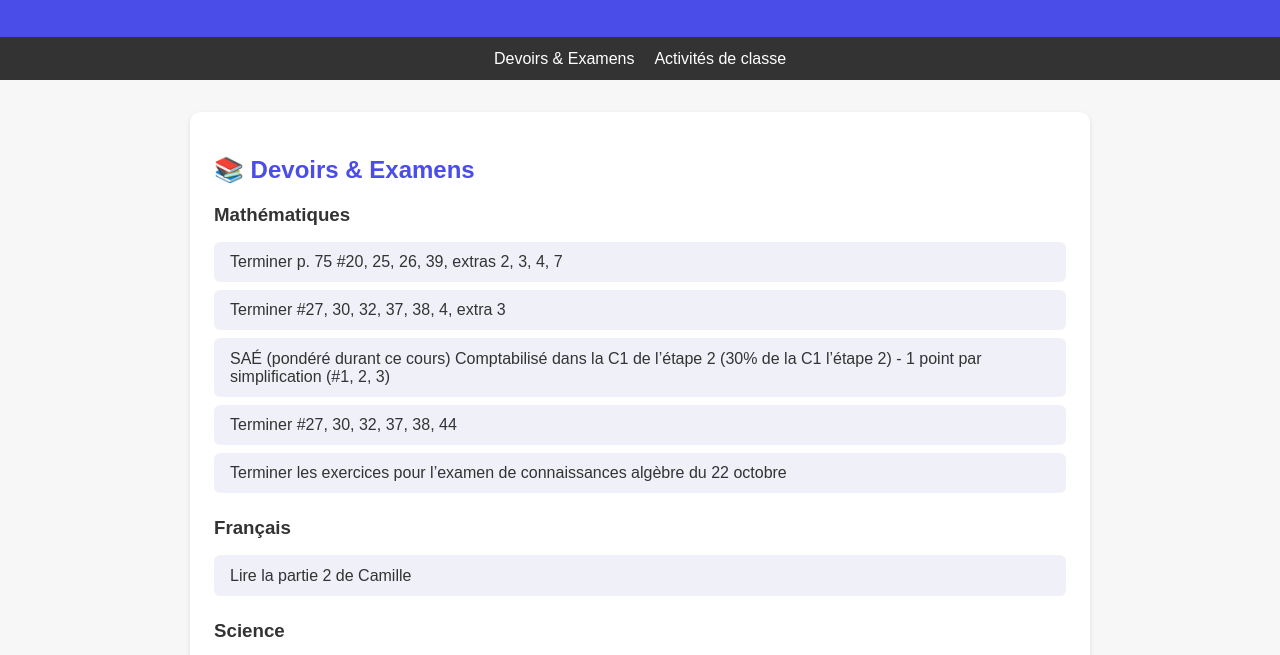
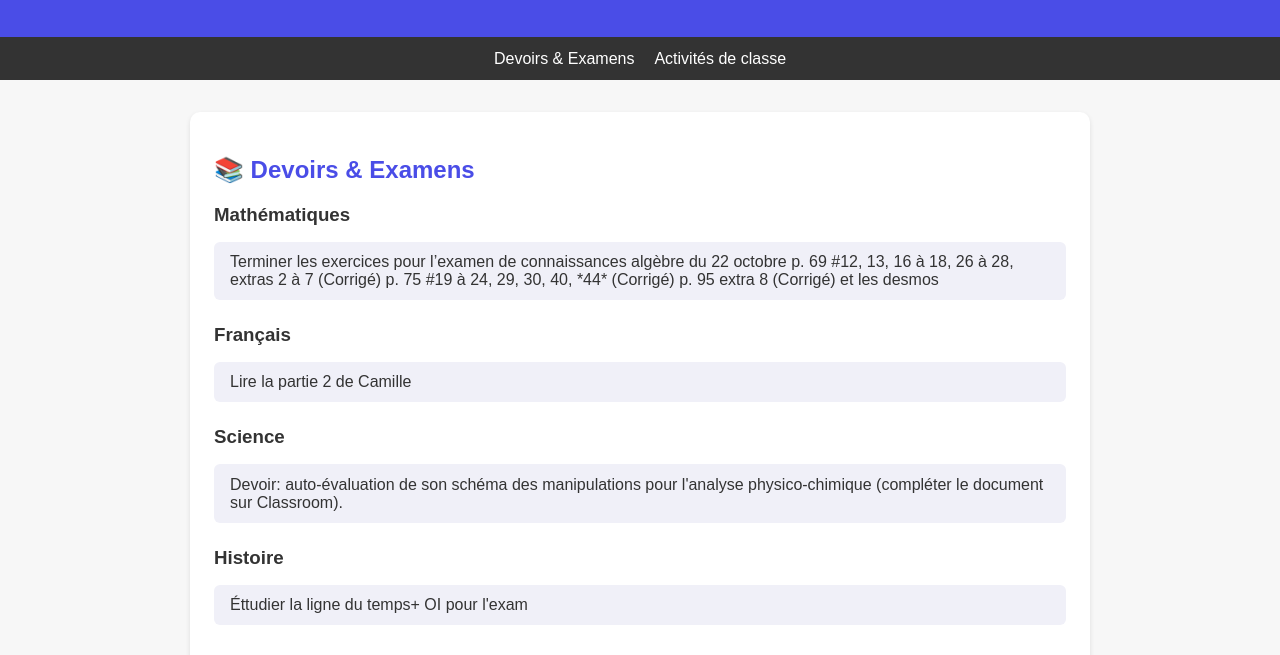
Before and after one commit to ykmrn14-a11y/Classe-302, a plain HTML site: page index.html in a window 1280 px wide. Shown: the part 125-780 px from the top of the page. Drawn offline with Linux system fonts and the light colour scheme.

Commit message:
Add files via upload

```diff
--- a/index.html
+++ b/index.html
@@ -105,16 +105,13 @@
       <div class="subject">
         <h3>Mathématiques</h3>
         <ul>
-          <li>Terminer p. 75 #20, 25, 26, 39, extras 2, 3, 4, 7</li>
-            <li>        Terminer #27, 30, 32, 37, 38, 4, extra 3</li>
-          <li>SAÉ (pondéré durant ce cours)
-Comptabilisé dans la C1 de l’étape 2 (30% de la C1 l’étape 2) - 1 point par simplification (#1, 2, 3)
-            </li>
-            <li>
-                Terminer #27, 30, 32, 37, 38, 44
-            </li>
+
         <li>
          Terminer les exercices pour l’examen de connaissances algèbre du 22 octobre
+          p. 69 #12, 13, 16 à 18, 26 à 28, extras 2 à 7 (Corrigé)
+p. 75 #19 à 24, 29, 30, 40, *44* (Corrigé)
+p. 95 extra 8 (Corrigé)
+et les desmos
             </li>
         </ul>
       </div>
@@ -135,6 +132,7 @@ Comptabilisé dans la C1 de l’étape 2 (30% de la C1 l’étape 2) - 1 point p
         <div class="subject">
         <h3>Histoire</h3>
         <ul>
+            <li>Éttudier la ligne du temps+ OI pour l'exam </li>
         </ul>
       </div>
     </section>
```
